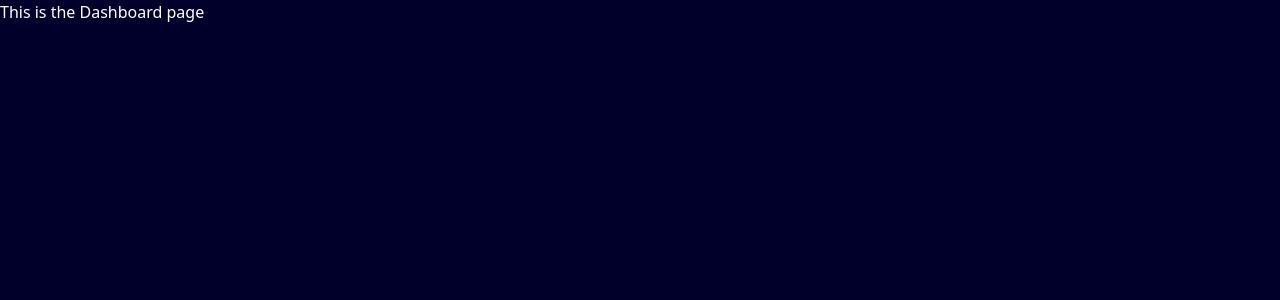
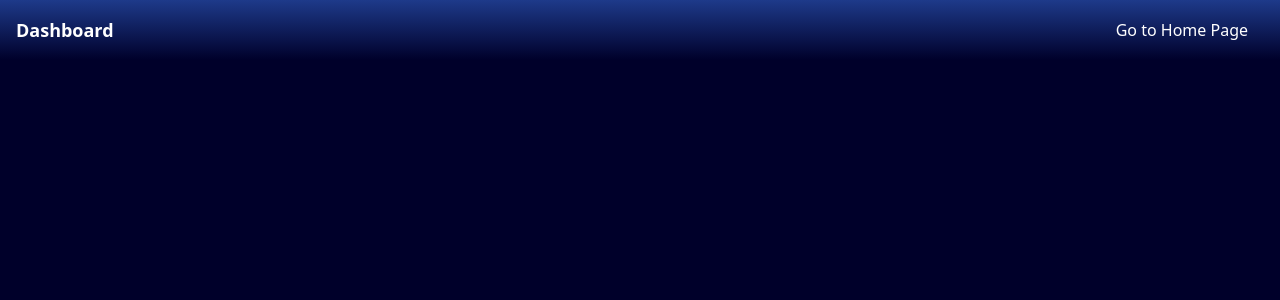
Before and after one commit to ParsaPeikani/BudgetBuddy-Tracker, a Next.js app: page /dashboard in a window 1280 px wide. Shown: the top 300 px of the page. Built offline with nearby package versions, Linux system fonts and the light colour scheme.

Commit message:
Fully integreted Clerk and update the landing page style a little

```diff
--- a/src/app/dashboard/page.tsx
+++ b/src/app/dashboard/page.tsx
@@ -1,9 +1,28 @@
 import { UserButton } from "@clerk/nextjs";
+import Link from "next/link"; // Import Link from Next.js
+
 export default function Dashboard() {
   return (
-    <div className="text-white h-screen">
-      <h1> This is the Dashboard page</h1>
-      <UserButton afterSignOutUrl="/" />
+    <div className="flex flex-col h-screen">
+      {" "}
+      {/* Added a background color for contrast */}
+      <div className="p-4 text-white flex justify-between items-center bg-gradient-to-b from-blue-900 to-transparent">
+        {" "}
+        {/* Added a background color to the header */}
+        <h1 className="text-lg font-semibold">Dashboard</h1>
+        <div className="flex items-center space-x-4">
+          {" "}
+          {/* Use flexbox for alignment and spacing */}
+          {/* Link to the home page */}
+          <Link href="/" passHref>
+            <a className="text-white hover:underline">Go to Home Page</a>{" "}
+            {/* Styling for the link */}
+          </Link>
+          <div className="UserButton">
+            <UserButton afterSignOutUrl="/" />
+          </div>
+        </div>
+      </div>
     </div>
   );
 }
--- a/src/app/page.tsx
+++ b/src/app/page.tsx
@@ -1,9 +1,36 @@
+import { SignedOut } from "@clerk/nextjs";
 import Link from "next/link";
 
 export default function Home() {
   return (
-    <div className="text-white flex justify-center items-center min-h-screen">
-      <Link href="/sign-up">Sign up here please</Link>
+    <div className="flex flex-col justify-center items-center min-h-screen bg-deep-blue text-white space-y-8">
+      <div className="text-center">
+        <h1 className="text-4xl font-bold mb-4">Welcome to BudgetPro</h1>
+        <p className="max-w-md text-lg">
+          Your personal finance assistant. Manage your budgets, track your
+          expenses, and make smarter financial decisions with BudgetPro.
+        </p>
+      </div>
+
+      {/* Updated Link Usage */}
+      <Link
+        href="/dashboard"
+        className="px-6 py-3 bg-blue-500 text-white font-semibold rounded-lg shadow hover:bg-blue-600 transition duration-300"
+      >
+        Go to Dashboard
+      </Link>
+
+      <SignedOut>
+        <div className="text-center">
+          {/* Updated Link Usage */}
+          <Link
+            href="/sign-up"
+            className="px-6 py-3 bg-green-500 text-white font-semibold rounded-lg shadow hover:bg-green-600 transition duration-300"
+          >
+            Sign in or Sign up
+          </Link>
+        </div>
+      </SignedOut>
     </div>
   );
 }
--- a/tailwind.config.ts
+++ b/tailwind.config.ts
@@ -13,6 +13,9 @@ const config: Config = {
         "gradient-conic":
           "conic-gradient(from 180deg at 50% 50%, var(--tw-gradient-stops))",
       },
+      colors: {
+        "deep-blue": "rgb(0, 0, 42)",
+      },
     },
   },
   plugins: [],
```
